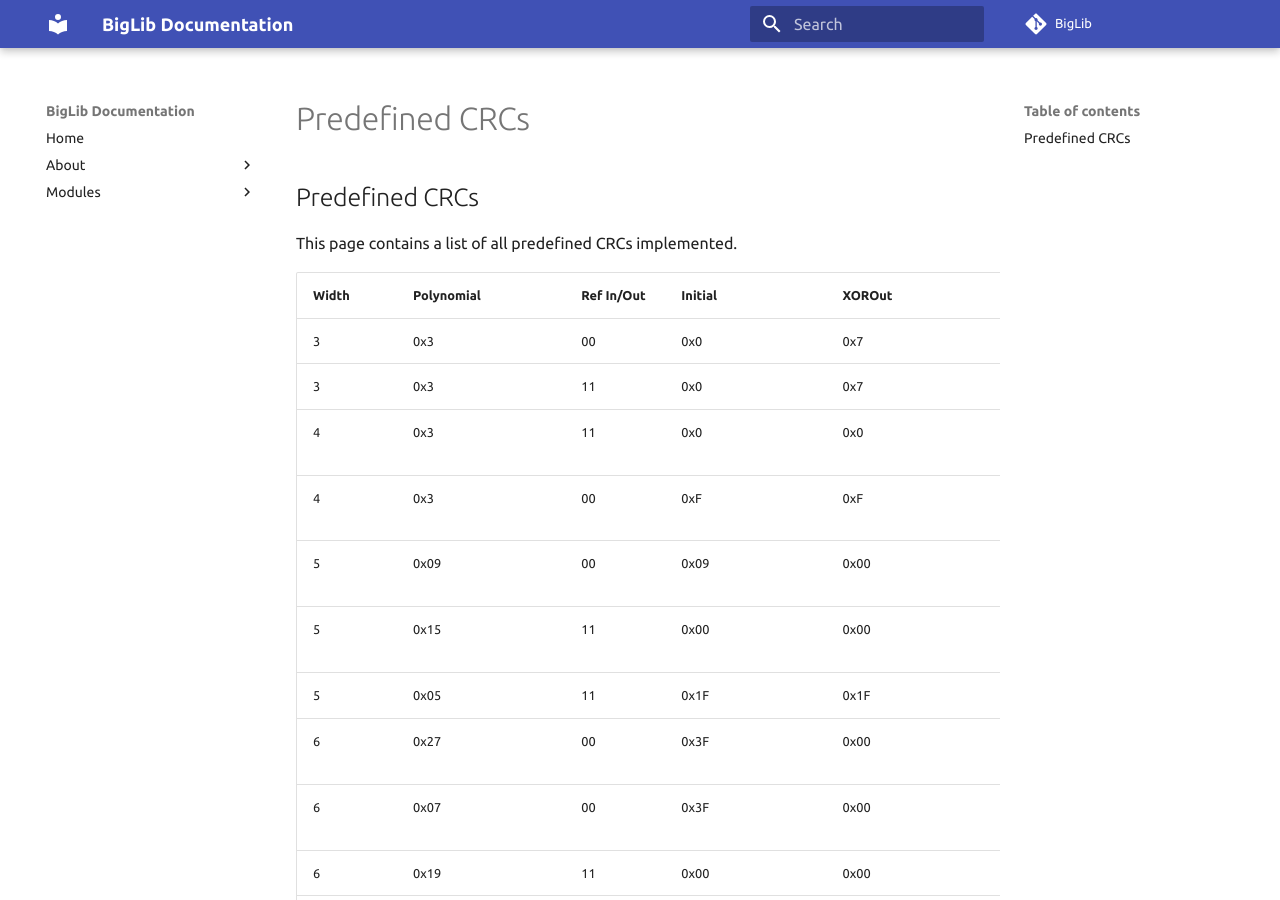
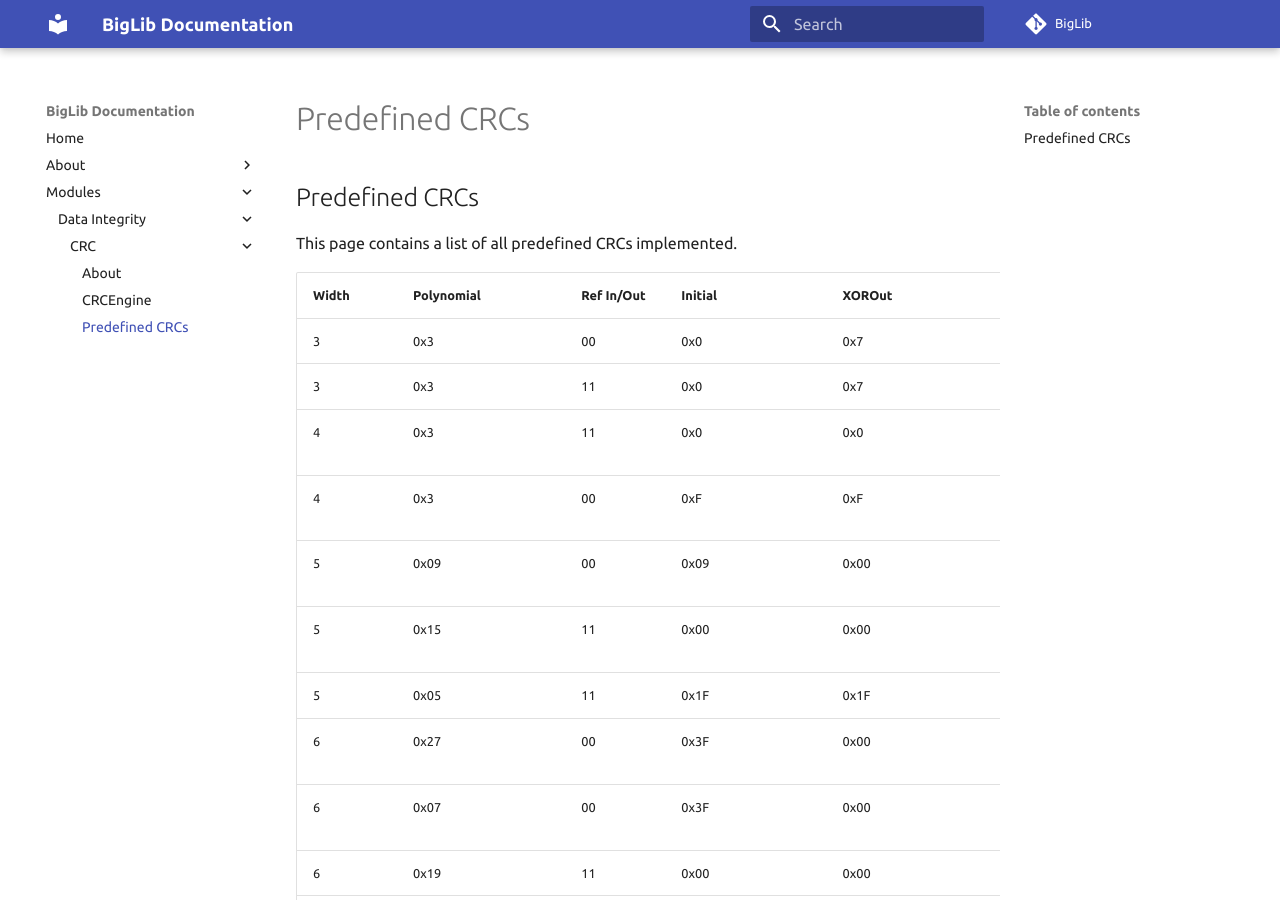
Before and after one commit to rafa-br34/BigLib, an MkDocs documentation site: the page built from Documentation/docs/Modules/DataIntegrity/CRC/Predefined_CRCs.md, in a window 1280 px wide and 900 px high. Built offline with MkDocs 1.6.1 and Material for MkDocs 9.7.7, drawn with Linux system fonts in a browser that asks for light colours; comment, search, counter and statistics services are not loaded; some of the changed lines change nothing that is shown.

Commit message:
Update mkdocs.yml

```diff
--- a/Documentation/mkdocs.yml
+++ b/Documentation/mkdocs.yml
@@ -39,10 +39,9 @@ nav:
         - "Release Notes": "release-notes.md"
 
     - Modules:
-      - Data:
         - Data Integrity:
           - CRC:
-            - About: "Modules/Data/DataIntegrity/CRC/About.md"
-            - CRCEngine: "Modules/Data/DataIntegrity/CRC/CRCEngine.md"
-            - Predefined CRCs: "Modules/Data/DataIntegrity/CRC/Predefined_CRCs.md"
+            - About: "Modules/DataIntegrity/CRC/About.md"
+            - CRCEngine: "Modules/DataIntegrity/CRC/CRCEngine.md"
+            - Predefined CRCs: "Modules/DataIntegrity/CRC/Predefined_CRCs.md"
           #- MD5
```
